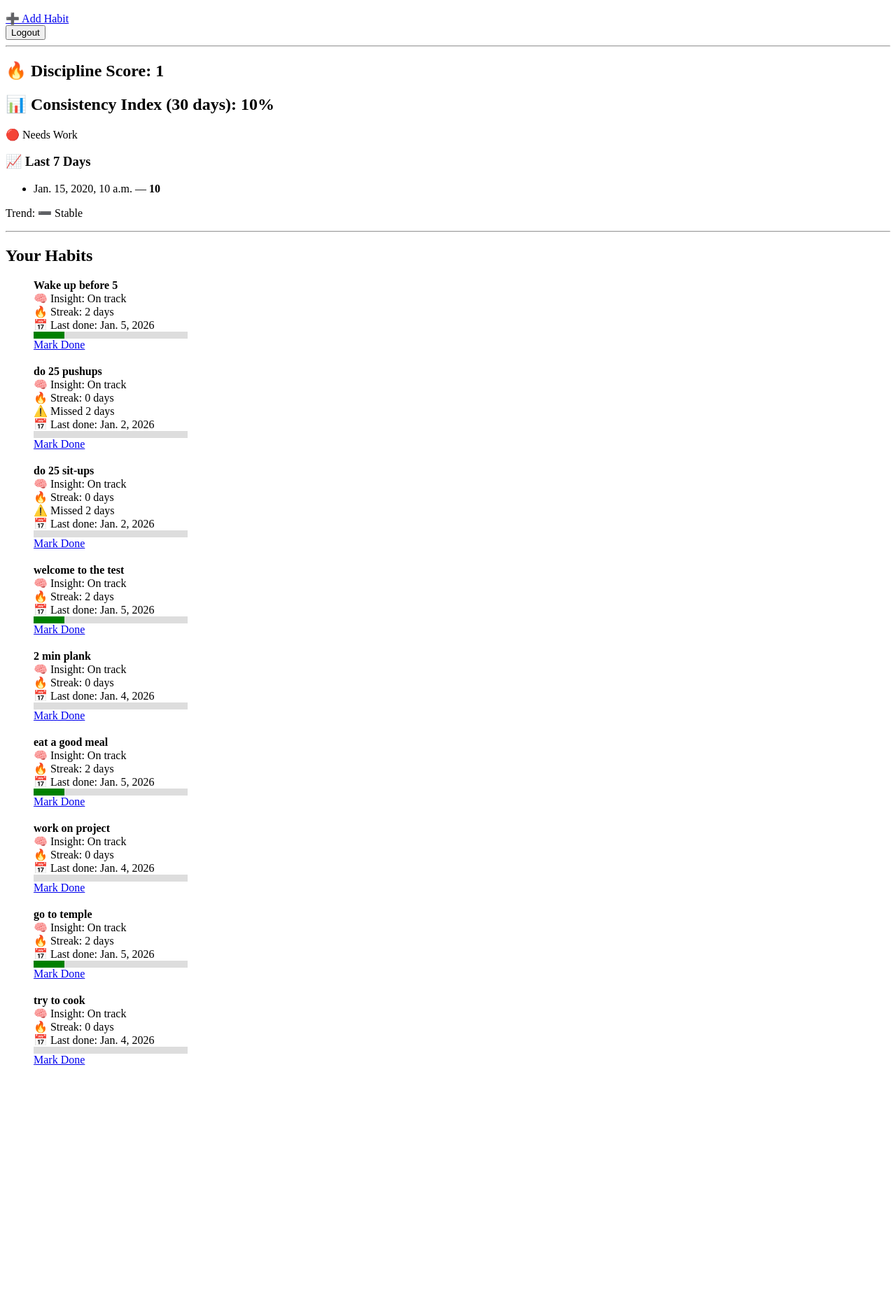
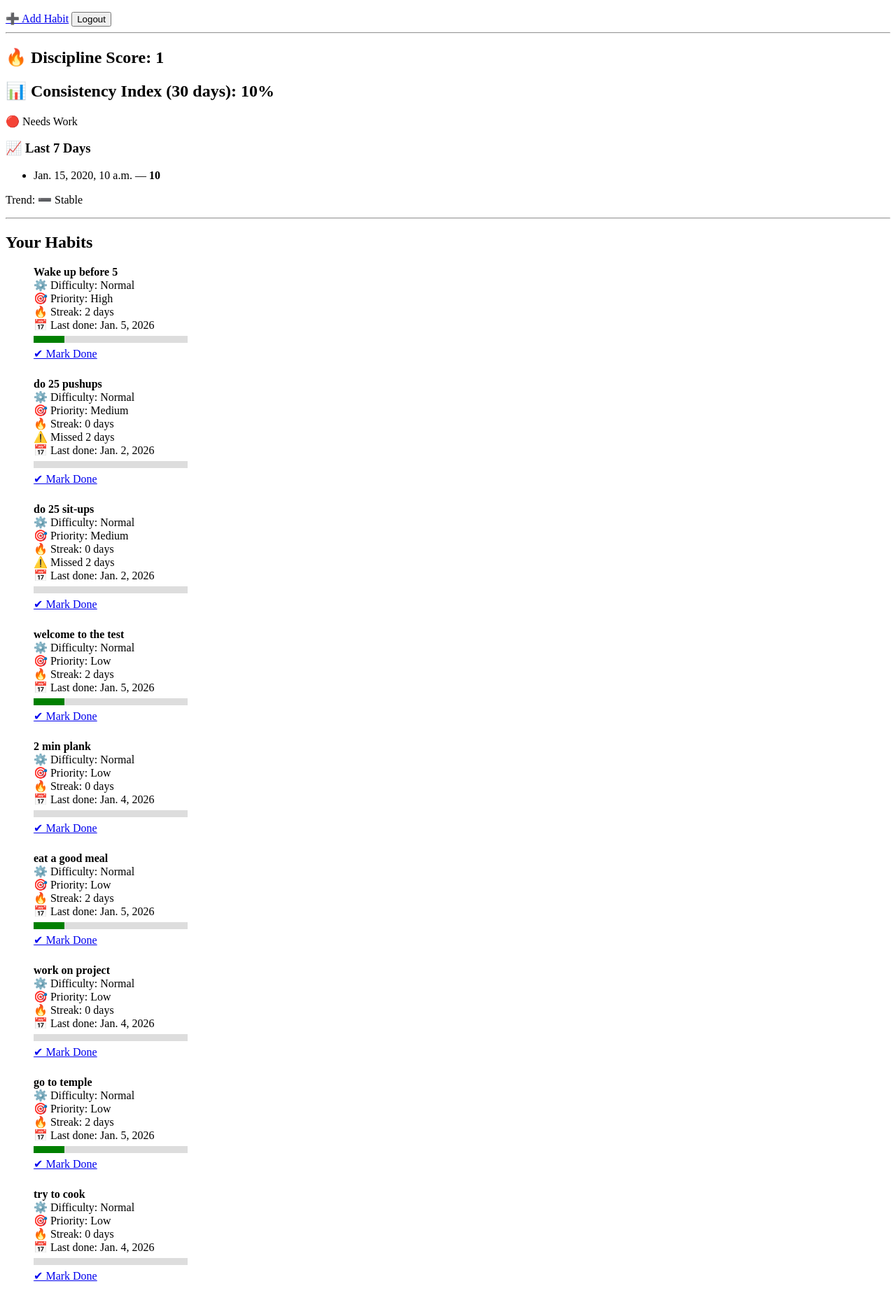
Before and after one commit to Phuvanenthran-P/habit-and-discipline-tracker-system, a Django app: template habits/templates/habits/dashboard.html in a window 1280 px wide. Shown: the part 97-1955 px from the top of the page at 70% size. Before the commit the page ends 1619 px from the top, so only its background shows below. Run offline with Django 5.2, Linux system fonts and the light colour scheme; data comes from the database, SQL or seed files in the repository; both versions use the stored data as it was after the commit; the template is opened without the code that fills it: values that come from a table or form of the project are taken from there, most other values are stand-ins (such as "Sample title", 1, 10 or a date in 2020).

Commit message:
Add adaptive habit difficulty auto-tuning logic

```diff
--- a/habits/models.py
+++ b/habits/models.py
@@ -11,9 +11,16 @@ class Habit(models.Model):
         ("high", "High"),
     ]
 
+    DIFFICULTY_CHOICES = [
+        ("easy", "Easy"),
+        ("normal", "Normal"),
+        ("hard", "Hard"),
+    ]
+
     user = models.ForeignKey(User, on_delete=models.CASCADE, related_name="habits")
     name = models.CharField(max_length=100)
     priority = models.CharField(max_length=10, choices=PRIORITY_CHOICES, default="low")
+    difficulty = models.CharField(max_length=10, choices=DIFFICULTY_CHOICES, default="normal")
     weight = models.PositiveIntegerField(help_text="1 (low) to 5 (high)")
     is_active = models.BooleanField(default=True)
     created_at = models.DateTimeField(auto_now_add=True)
@@ -21,7 +28,7 @@ class Habit(models.Model):
     def __str__(self):
         return self.name
 
-    # ---------- CORE LOGIC ----------
+    # ---------- STREAK LOGIC ----------
 
     def current_streak(self):
         today = timezone.now().date()
@@ -46,44 +53,55 @@ class Habit(models.Model):
         delta = (timezone.now().date() - last).days
         return max(0, delta - 1)
 
+    # ---------- SCORING ----------
+
     def priority_multiplier(self):
-        mapping = {
+        return {
             "low": 1,
             "medium": 2,
             "high": 3,
-        }
-        return mapping.get(self.priority, 1)
+        }.get(self.priority, 1)
+
+    def difficulty_multiplier(self):
+        return {
+            "easy": 0.8,
+            "normal": 1.0,
+            "hard": 1.3,
+        }.get(self.difficulty, 1.0)
 
     def discipline_score(self):
-        base = self.weight * self.priority_multiplier()
-        score = (self.current_streak() * base) - (self.missed_days() * base)
-        return max(score, 0)
+        return self.weight * self.priority_multiplier() * self.difficulty_multiplier()
 
-    # ---------- STAGE 11 INTELLIGENCE ----------
+    # ---------- INTELLIGENCE ----------
 
     def burnout_risk(self):
         if self.priority == "high" and self.weight >= 4 and self.current_streak() >= 10:
             return "high"
         return "normal"
 
-    def insight_label(self):
+    def streak_percentage(self):
+        return min(self.current_streak() * 10, 100)
+
+    def auto_tune_difficulty(self):
+        """
+        AI-lite difficulty tuning.
+        Called ONLY after a successful completion.
+        """
         streak = self.current_streak()
         missed = self.missed_days()
 
-        if streak >= 14:
-            return "Elite consistency"
-        if missed >= 3:
-            return "Needs recovery"
-        return "On track"
+        if streak >= 14 and missed == 0:
+            self.difficulty = "hard"
+        elif missed >= 3:
+            self.difficulty = "easy"
+        else:
+            self.difficulty = "normal"
 
-    def streak_percentage(self):
-        return min(self.current_streak() * 10, 100)
+        self.save(update_fields=["difficulty"])
 
 
 class HabitCompletion(models.Model):
-    habit = models.ForeignKey(
-        Habit, on_delete=models.CASCADE, related_name="completions"
-    )
+    habit = models.ForeignKey(Habit, on_delete=models.CASCADE, related_name="completions")
     date = models.DateField()
 
     class Meta:
--- a/habits/templates/habits/dashboard.html
+++ b/habits/templates/habits/dashboard.html
@@ -10,7 +10,7 @@
 
 <a href="{% url 'habit_create' %}">➕ Add Habit</a>
 
-<form method="post" action="{% url 'logout' %}">
+<form method="post" action="{% url 'logout' %}" style="display:inline;">
     {% csrf_token %}
     <button type="submit">Logout</button>
 </form>
@@ -19,13 +19,14 @@
 
 {% if has_burnout_risk %}
 <p style="color:red;">
-⚠️ You are at risk of burnout. Consider reducing intensity.
+⚠️ You are at risk of burnout. Reduce intensity or take recovery days.
 </p>
 {% endif %}
 
 <h2>🔥 Discipline Score: {{ total_score }}</h2>
 
 <h2>📊 Consistency Index (30 days): {{ consistency_score }}%</h2>
+<p>
 {% if consistency_score >= 80 %}
 🟢 Excellent
 {% elif consistency_score >= 50 %}
@@ -33,6 +34,7 @@
 {% else %}
 🔴 Needs Work
 {% endif %}
+</p>
 
 <h3>📈 Last 7 Days</h3>
 <ul>
@@ -58,10 +60,13 @@ Trend:
 
 <ul>
 {% for habit in habits %}
-<li style="list-style:none; margin-bottom:20px;">
+<li style="list-style:none; margin-bottom:25px;">
+
     <strong>{{ habit.name }}</strong><br>
 
-    🧠 Insight: {{ habit.insight_label }}<br>
+    ⚙️ Difficulty: {{ habit.get_difficulty_display }}<br>
+    🎯 Priority: {{ habit.get_priority_display }}<br>
+
     🔥 Streak: {{ habit.current_streak }} day{{ habit.current_streak|pluralize }}<br>
 
     {% if habit.missed_days %}
@@ -74,15 +79,17 @@ Trend:
         ❌ Never completed<br>
     {% endif %}
 
-    <div style="width:220px;background:#ddd;height:10px;">
+    <!-- Progress bar -->
+    <div style="width:220px;background:#ddd;height:10px;margin:6px 0;">
         <div style="width:{{ habit.streak_percentage }}%;height:10px;background:green;"></div>
     </div>
 
     {% if habit.id in completed_habits %}
         ✅ Done today
     {% else %}
-        <a href="{% url 'habit_complete' habit.id %}">Mark Done</a>
+        <a href="{% url 'habit_complete' habit.id %}">✔ Mark Done</a>
     {% endif %}
+
 </li>
 {% empty %}
 <li>No habits yet.</li>
```
Also changed, not shown: habits/views.py (+35 -20 lines), db.sqlite3, habits/migrations/0005_habit_difficulty_alter_habit_id_and_more.py (added).
